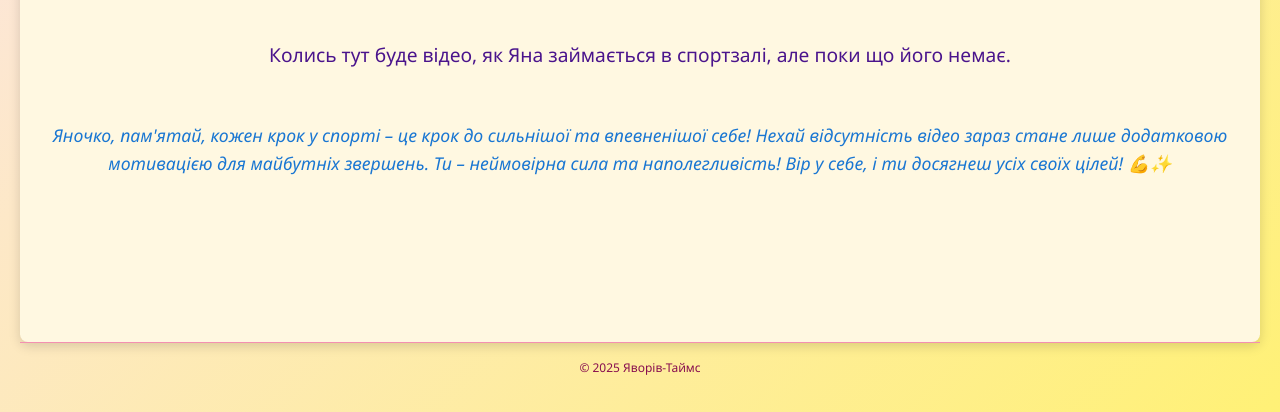
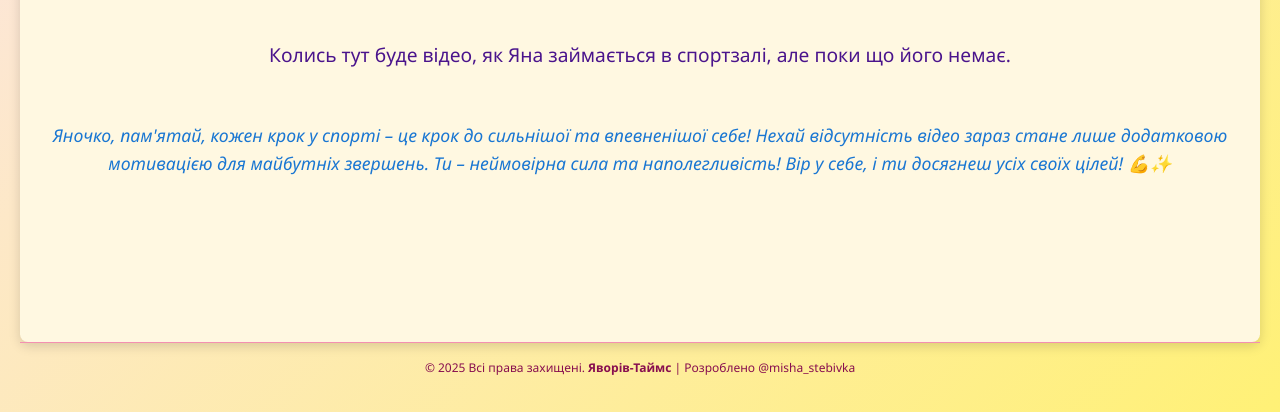
Before and after one commit to inti-cell/News-item-, a plain HTML site: page yanusya.html in a window 1280 px wide. Shown: the part 428-840 px from the top of the page. Drawn offline with Linux system fonts and the light colour scheme.

Commit message:
Update yanusya.html

```diff
--- a/yanusya.html
+++ b/yanusya.html
@@ -98,7 +98,7 @@
         </div>
     </div>
     <footer class="footer">
-        &copy; 2025 <a href="https://instagram.com/misha_stebivka" target="_blank">Яворів-Таймс</a>
+        &copy; 2025 Всі права захищені. <span style="font-weight: bold;">Яворів-Таймс</span> | Розроблено <a href="https://instagram.com/misha_stebivka" target="_blank">@misha_stebivka</a>
     </footer>
 </body>
 </html>
```
